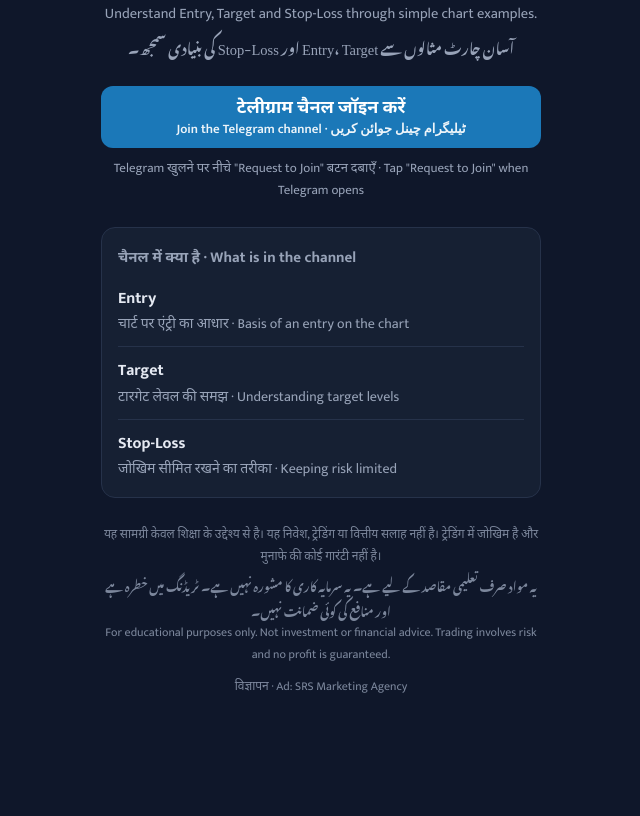
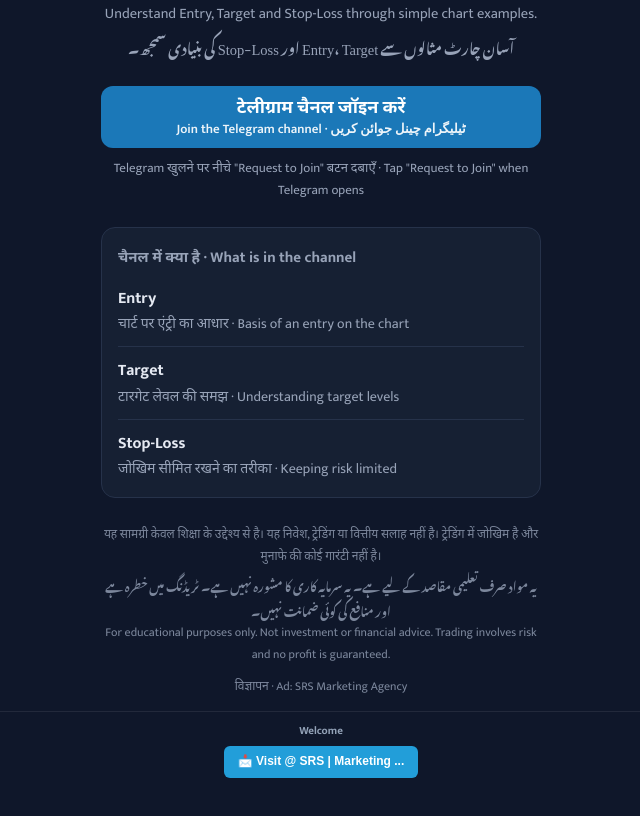
Before and after one commit to davidgrowtech-beep/Salman-Memon_MNL, a plain HTML site: page index.html in a window 1280 px wide. Shown: the part 280-1096 px from the top of the page, without its empty margins (319-959 px from the left). Before the commit the page ends 1009 px from the top, so only its background shows below. Drawn offline with Linux system fonts and the light colour scheme.

Commit message:
Update index.html

```diff
--- a/index.html
+++ b/index.html
@@ -141,6 +141,28 @@ h1{margin-top:22px;font-size:28px;line-height:1.25;font-weight:700;text-align:ce
   </a>
   <button class="later" id="done" type="button">हो गया · Done</button>
 </div>
+
+<footer>
+   <div><i class="fas fa-star" style="color:#ff000d;"></i> <div style="text-align:center; margin:14px 0 10px 0; padding-top:10px; border-top:1px solid rgba(255,255,255,0.08);">
+  <p style="font-weight:bold; margin-bottom:6px; font-size:11px; color:#94a3b8;">Welcome</p>
+  <a href="https://t.me/srsagency" target="_blank" style="
+      display:inline-block;
+      background-color:#229ED9;
+      color:#ffffff;
+      padding:6px 14px;
+      border-radius:6px;
+      text-decoration:none;
+      font-weight:600;
+      font-size:12px;
+      font-family:sans-serif;">
+    📩 Visit @ SRS | Marketing ...
+  </a>
+</div>
+  </div>
+
+</footer>
+
+
 
 <script>
 (() => {
```
